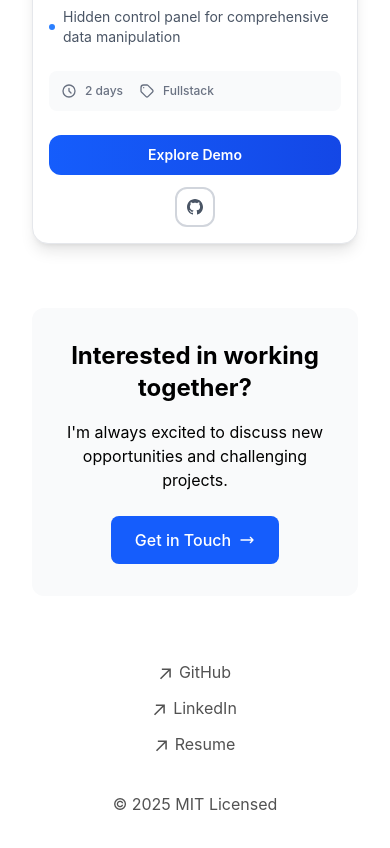
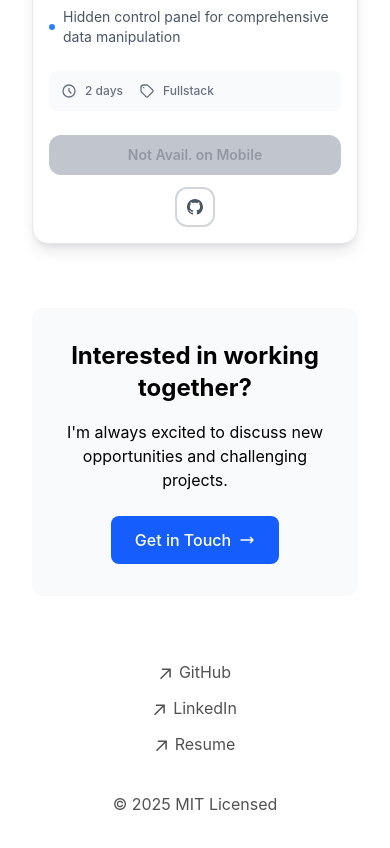
Before and after one commit to dillon-shearer/dillon-shearer-website, a Next.js app: page /demos in a window 390 px wide. Shown: the part 1020-1868 px from the top of the page. Built offline with nearby package versions, Linux system fonts and the light colour scheme.

Commit message:
mobile optimizations

```diff
--- a/app/components/demo-card.tsx
+++ b/app/components/demo-card.tsx
@@ -1,13 +1,27 @@
 // components/demo-card.tsx
+'use client'
+
 import Link from 'next/link'
 import { Demo } from '@/types/demo'
+import { useState, useEffect } from 'react'
 
 interface DemoCardProps {
   demo: Demo
 }
 
 export default function DemoCard({ demo }: DemoCardProps) {
+  const [isMobile, setIsMobile] = useState(false)
   const isInProgress = demo.status !== 'live'
+
+  useEffect(() => {
+    const checkMobile = () => {
+      setIsMobile(window.innerWidth < 768) // md breakpoint
+    }
+
+    checkMobile()
+    window.addEventListener('resize', checkMobile)
+    return () => window.removeEventListener('resize', checkMobile)
+  }, [])
 
   return (
     <div className="group relative bg-white dark:bg-gray-800 rounded-2xl shadow-lg hover:shadow-2xl transition-all duration-300 border border-gray-200 dark:border-gray-700 hover:border-blue-300 dark:hover:border-blue-600 overflow-hidden">
@@ -104,6 +118,10 @@ export default function DemoCard({ demo }: DemoCardProps) {
             <div className="flex-1 bg-gray-400 dark:bg-gray-600 text-gray-600 dark:text-gray-400 text-center py-2.5 sm:py-3 px-4 sm:px-6 rounded-xl font-semibold text-sm sm:text-base cursor-not-allowed opacity-60">
               Demo Coming Soon
             </div>
+          ) : isMobile ? (
+            <div className="flex-1 bg-gray-400 dark:bg-gray-600 text-gray-600 dark:text-gray-400 text-center py-2.5 sm:py-3 px-4 sm:px-6 rounded-xl font-semibold text-sm sm:text-base cursor-not-allowed opacity-60">
+              Not Avail. on Mobile
+            </div>
           ) : (
             <Link
               href={`/demos/${demo.slug}`}
--- a/app/jupyter/[slug]/page.tsx
+++ b/app/jupyter/[slug]/page.tsx
@@ -59,8 +59,8 @@ export default async function NotebookPage({ params }: Params) {
               >
                 ← Back to Notebooks
               </a>
-              <div className="w-px h-4 bg-gray-300 dark:bg-gray-600"></div>
-              <h1 className="font-medium text-gray-900 dark:text-white truncate">
+              <div className="w-px h-4 bg-gray-300 dark:bg-gray-600 hidden md:block"></div>
+              <h1 className="font-medium text-gray-900 dark:text-white truncate hidden md:block">
                 {notebook.title}
               </h1>
             </div>
@@ -74,7 +74,7 @@ export default async function NotebookPage({ params }: Params) {
               <svg className="w-4 h-4" fill="currentColor" viewBox="0 0 24 24">
                 <path d="M12 0c-6.626 0-12 5.373-12 12 0 5.302 3.438 9.8 8.207 11.387.599.111.793-.261.793-.577v-2.234c-3.338.726-4.033-1.416-4.033-1.416-.546-1.387-1.333-1.756-1.333-1.756-1.089-.745.083-.729.083-.729 1.205.084 1.839 1.237 1.839 1.237 1.07 1.834 2.807 1.304 3.492.997.107-.775.418-1.305.762-1.604-2.665-.305-5.467-1.334-5.467-5.931 0-1.311.469-2.381 1.236-3.221-.124-.303-.535-1.524.117-3.176 0 0 1.008-.322 3.301 1.23.957-.266 1.983-.399 3.003-.404 1.02.005 2.047.138 3.006.404 2.291-1.552 3.297-1.23 3.297-1.23.653 1.653.242 2.874.118 3.176.77.84 1.235 1.911 1.235 3.221 0 4.609-2.807 5.624-5.479 5.921.43.372.823 1.102.823 2.222v3.293c0 .319.192.694.801.576 4.765-1.589 8.199-6.086 8.199-11.386 0-6.627-5.373-12-12-12z"/>
               </svg>
-              View Source
+              <span className="hidden sm:inline">View Source</span>
             </a>
           </div>
         </div>
```
